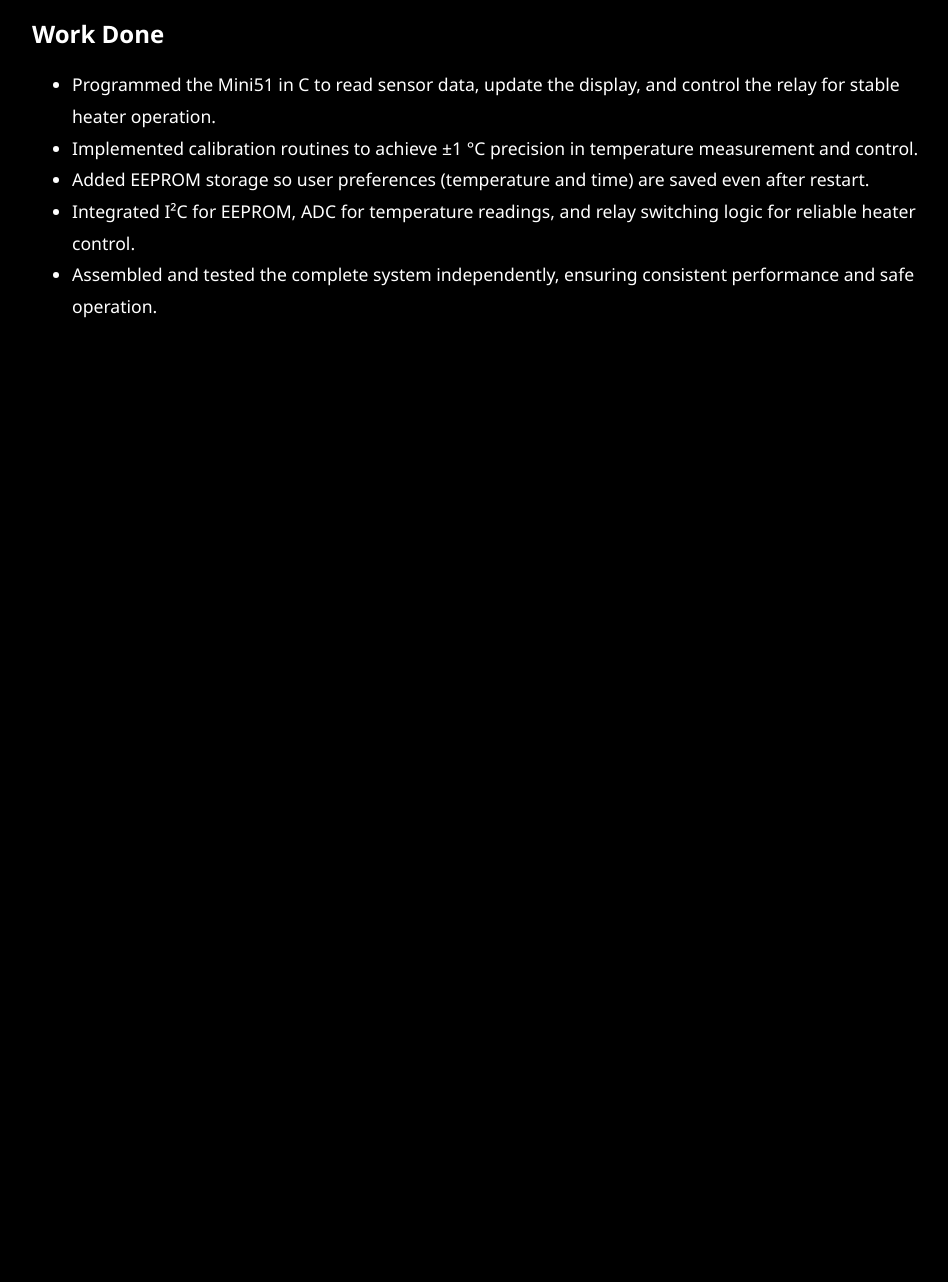
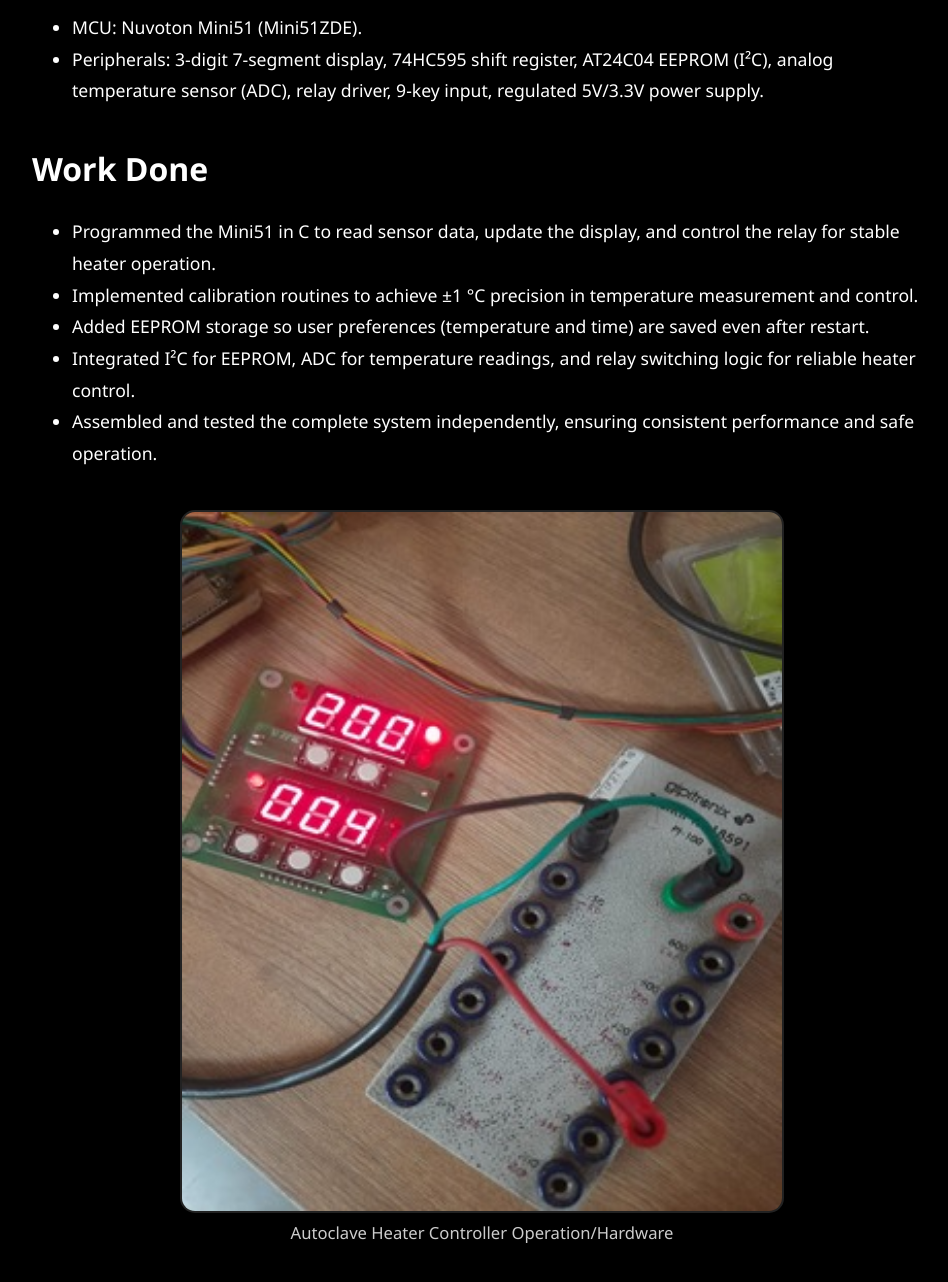
Before and after one commit to tirth2812/my-website, a plain HTML site: page project2.html in a window 1280 px wide. Shown: the part 900-2182 px from the top of the page, without its empty margins (158-1106 px from the left). Before the commit the page ends 1304 px from the top, so only its background shows below. Drawn offline with Linux system fonts and the light colour scheme.

Commit message:
Update project2.html

```diff
--- a/project2.html
+++ b/project2.html
@@ -29,12 +29,33 @@
     font-size: 2.5rem;
     margin-bottom: 1rem;
   }
+  h2 {
+    margin-top: 2.5rem;
+    font-size: 2rem;
+    font-weight: 800;
+  }
   p, ul {
     font-size: 1.1rem;
     line-height: 1.8;
   }
   ul {
     margin-top: 1rem;
+  }
+  .project-image {
+    width: 100%;
+    max-width: 600px;
+    margin: 2.5rem auto 0 auto;
+    display: block;
+    border-radius: 15px;
+    box-shadow: 0 6px 32px #000a;
+    border: 2.5px solid #222;
+    background: #111;
+  }
+  .img-caption {
+    text-align: center;
+    font-size: 1.04rem;
+    margin: 0.5em 0 1.8em 0;
+    color: #ccc;
   }
 </style>
 </head>
@@ -70,5 +91,9 @@
     <li>Integrated I²C for EEPROM, ADC for temperature readings, and relay switching logic for reliable heater control.</li>
     <li>Assembled and tested the complete system independently, ensuring consistent performance and safe operation.</li>
   </ul>
+
+  <!-- Project image at the END (correct filename with spaces)-->
+  <img src="WhatsApp Image 2025-10-15 at 18.32.12_e8a01565.jpg" alt="Autoclave Heater Controller Operation/Hardware" class="project-image">
+  <div class="img-caption">Autoclave Heater Controller Operation/Hardware</div>
 </body>
 </html>
```
